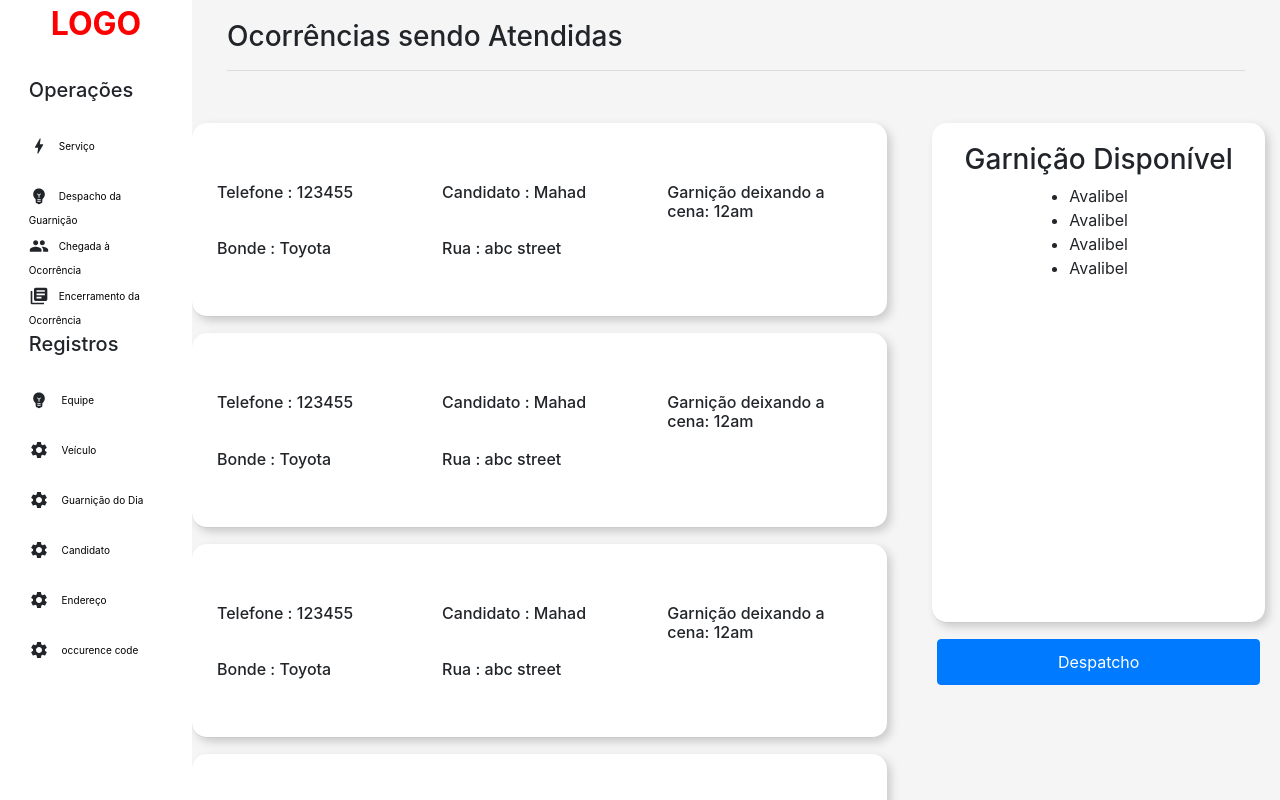
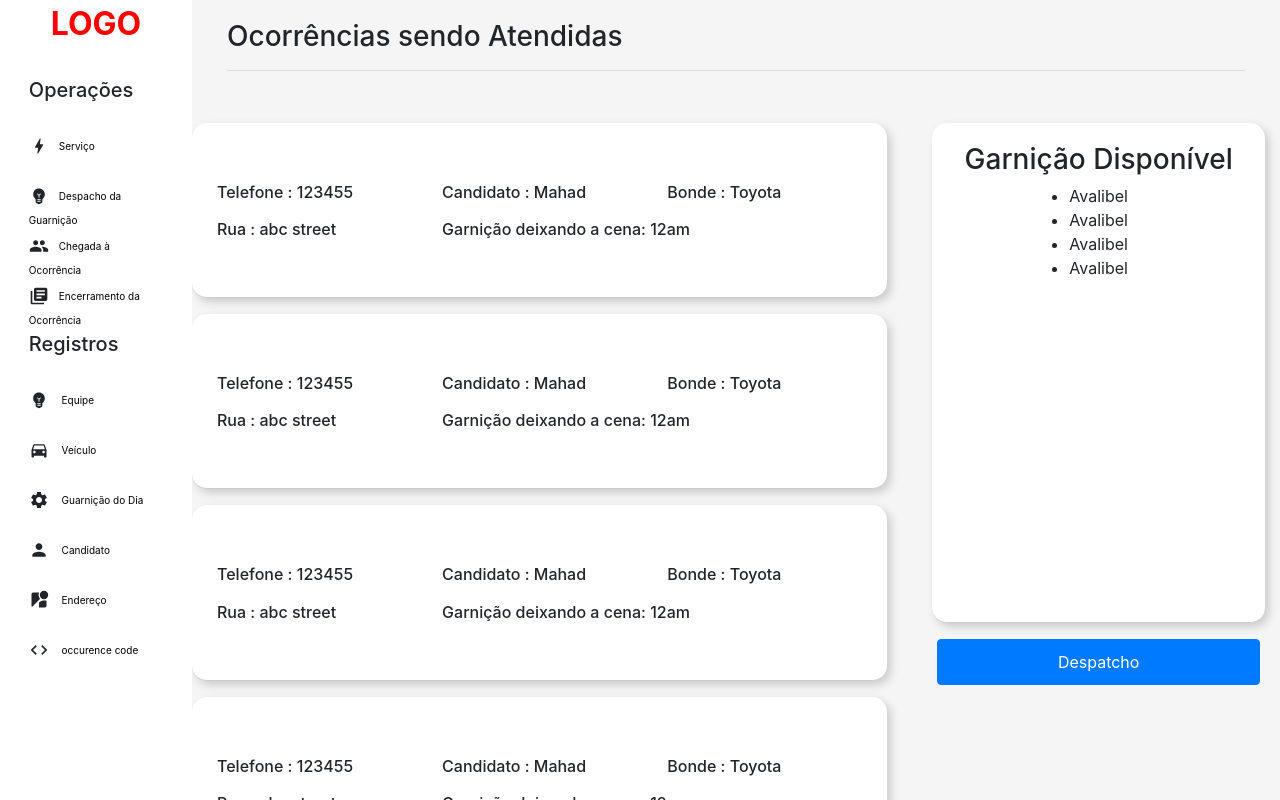
Before and after one commit to Tahasdq/vehicleMng, a React (Vite) app: page /arrival in a window 1280 px wide. Built offline with nearby package versions, Linux system fonts and the light colour scheme.

Commit message:
done with integration

```diff
--- a/src/components/Aside/Aside.jsx
+++ b/src/components/Aside/Aside.jsx
@@ -5,8 +5,11 @@
 import EmojiObjectsIcon from '@mui/icons-material/EmojiObjects';
 import GroupIcon from '@mui/icons-material/Group';
 import SettingsIcon from '@mui/icons-material/Settings';
-
+import DirectionsCarIcon from '@mui/icons-material/DirectionsCar';
 import LibraryBooksIcon from '@mui/icons-material/LibraryBooks';
+import CodeIcon from '@mui/icons-material/Code';
+import PersonIcon from '@mui/icons-material/Person';
+import StreetviewIcon from '@mui/icons-material/Streetview';
 const Aside = () => {
     return (
         <div className='main-left'>
@@ -58,7 +61,7 @@
                             <Link to="/staffregistration" > Equipe</Link>
                         </li>
                         <li>
-                            <SettingsIcon fontSize="small" />
+                            <DirectionsCarIcon fontSize="small" />
                             <Link to="/vehicleregistration" > Veículo</Link>
                         </li>
                         <li>
@@ -66,17 +69,17 @@
                             <Link to="/guregistration" > Guarnição do Dia</Link>
                         </li>
                         <li>
-                            <SettingsIcon fontSize="small"/>
+                            <PersonIcon fontSize="small"/>
                             <Link to="/appilcantregistration" > Candidato</Link>
 
                         </li>
                         <li>
-                            <SettingsIcon fontSize="small"/>
+                            <StreetviewIcon fontSize="small"/>
                             <Link to="/streetregistration" > Endereço</Link>
 
                         </li>
                         <li>
-                            <SettingsIcon fontSize="small"/>
+                            <CodeIcon fontSize="small"/>
                             <Link to="/occurencecode" > occurence code</Link>
                         </li>
                     </ul>
--- a/src/index.css
+++ b/src/index.css
@@ -33,7 +33,8 @@
     border-radius: 15px;
     width: 400px;
     height: 200px;
-    padding:100px;
+    padding: 70px 40px;
+    background-color: white;
 }
 .form_card {
     display: flex;
@@ -126,7 +127,8 @@
     border-bottom: 1px solid #ccc;
     box-shadow: 4px 4px 8px #ccc;
     border-radius: 15px;
-    padding:40px 0;
+    padding:40px 30px;
+    background-color: #fff;
 }
 
 
@@ -134,7 +136,8 @@
     border-bottom: 1px solid #ccc;
     box-shadow: 4px 4px 8px #ccc;
     border-radius: 15px;
-    padding:40px 0;
+    padding:40px 30px;
+    background-color: #fff;
 }
 .Record_1 li , .Record_2 li{
     margin-top: 20px;
--- a/src/main.jsx
+++ b/src/main.jsx
@@ -27,10 +27,10 @@
       <Route path='service/' element={<Services />} >
         <Route path='newservice' element={< NewServices />} />
         <Route path='listservice/' element={< ListServices />}>
-
-          <Route path='listchild'  element={<ListServiceChild />} >
-            </Route>
+          {/* <Route path='listchild'  element={<ListServiceChild />} >
+            </Route> */}
         </Route>
+        <Route path='listchild' element={<ListServiceChild  />} />
       </Route>
       <Route path='arrival' element={<ArrivalAtOccurence />} />
       <Route path='guoftheday' element={<Guoftheday />} />
@@ -41,6 +41,7 @@
       <Route path='appilcantregistration' element={<ApplicantRegistration />} />
       <Route path='streetregistration' element={<StreetRegistration />} />
       <Route path='occurencecode' element={<OccurenceCodeRegistration />} />
+      {/* <Route path='services/listservice/listchild' element={<OccurenceCodeRegistration />} /> */}
 
 
     </Route>
--- a/src/pages/ArrivalAtOccurence/ArrivalAtOccurence.jsx
+++ b/src/pages/ArrivalAtOccurence/ArrivalAtOccurence.jsx
@@ -25,17 +25,19 @@
               <div className="col-md-4 col-sm-12">
               <h6 >Candidato : {v.Applicant} </h6>
               </div>
-              <div className="col-md-4 col-sm-12">
-              <h6> Garnição deixando a cena: {v.Gu_leaving_the_scence} </h6>
 
-              </div>
               <div className="col-md-4 col-sm-12">
               <h6 >Bonde : {v.tram} </h6>
 
               </div>
               <div className="col-md-4 col-sm-12">
               <h6>Rua : {v.Address} </h6>
+
            </div>
+           <div className="col-md-6 col-sm-12">
+              <h6> Garnição deixando a cena: {v.Gu_leaving_the_scence} </h6>
+
+              </div>
               </div>
           );
         })}
--- a/src/pages/Home/Home.jsx
+++ b/src/pages/Home/Home.jsx
@@ -3,45 +3,48 @@
 const Home = () => {
     const data = [
         {
-        heading:'celio Atendimento',
-        data:'50'
+            heading: 'celio Atendimento',
+            data: '50'
         },
         {
-        heading:'Ocorencia em aberto',
-        data:'50'
+            heading: 'Ocorencia em aberto',
+            data: '50'
         },
         {
-        heading:'Registros de Funcionários',
-        data:'50'
+            heading: 'Registros de Funcionários',
+            data: '50'
         },
         {
-        heading:'Bondes disponíveis',
-        data:'50'
+            heading: 'Bondes disponíveis',
+            data: '50'
         },
         {
-        heading:'Equipe disponível',
-        data:'50'
+            heading: 'Equipe disponível',
+            data: '50'
         },
         {
-        heading:'Equipe Indisponível',
-        data:'50'
+            heading: 'Equipe Indisponível',
+            data: '50'
         },
         {
-        heading:'Ocorrências Atendidas Hoje',
-        data:'50'
+            heading: 'Ocorrências Atendidas Hoje',
+            data: '50'
         }
-    ,{
-        heading:'Ocorrências Atendidas no Mês',
-        data:'50'
+        , {
+            heading: 'Ocorrências Atendidas no Mês',
+            data: '50'
         },
         {
-        heading:'Ocorrências Atendidas no Ano',
-        data:'50'
+            heading: 'Ocorrências Atendidas no Ano',
+            data: '50'
         },
 
     ]
     return (
-    <div className='Container'>
+        <div className="custom-container">
+
+
+        <div className='container'>
             <div className='Dashboard_heading'>
                 <h3 >Painel de Controle </h3>
             </div>
@@ -50,7 +53,7 @@
 
                 {data.map((v, i) => {
                     return (
-                        <>                <div className="Dashboard_card">
+                        <> <div className="Dashboard_card">
 
                             <h6>
                                 {v.heading}
@@ -63,6 +66,7 @@
             </div>
 
         </div>
+        </div>
     )
 }
 
--- a/src/pages/Services/ServiceList.jsx
+++ b/src/pages/Services/ServiceList.jsx
@@ -20,6 +20,7 @@
 
 {list.map((v,i)=>{
 return(
+  <Link to="/service/listchild">
   <div className="col-md-8 col-sm-12">
 
       <div className="list mt-5">
@@ -27,11 +28,13 @@
             <h4>Candidato : {v.Applicant} </h4>
         </div>
       </div>
+      </Link>
 )
 
 })}
 
 
+{/* <Outlet/> */}
 
       </div>
     </div>
--- a/src/pages/Services/ServiceListChild.jsx
+++ b/src/pages/Services/ServiceListChild.jsx
@@ -2,9 +2,9 @@
 
 const ServiceListChild = () => {
   return (
-    <div className="container_fluid">
-      <div className=" row garison">
-        <div className=" col-md-6 col-sm-12 Record_1">
+    <div className="container">
+      <div className=" row garison my-5">
+        <div className=" col-md-4 col-sm-12 Record_1">
 
           <ul>
             <li>
@@ -18,7 +18,7 @@
             </li>
           </ul>
         </div>
-        <div className=" col-md-6 col-sm-12  Record_2">
+        <div className=" col-md-4 col-sm-12 ml-5  Record_2">
           <ul>
             <li>
               <h4> Adress:Herabad</h4>
@@ -37,7 +37,7 @@
         </div>
       </div>
 
-      <div className=" row request_card py-5">
+      <div className=" row request_card py-5 my-5">
         <div class=" col-sm-12 col-md-12 input-group request-group mb-3 mt-3">
           <input
             type="text"
@@ -49,7 +49,7 @@
         </div>
       </div>
 
-      <div className=" row request_card py-5">
+      <div className=" row request_card py-5 mb-5">
         <div class=" col-sm-12 col-md-12 input-group request-group mb-3 mt-3">
           <input
             type="text"
```
Lines whose indentation alone changed are shown as unchanged.
